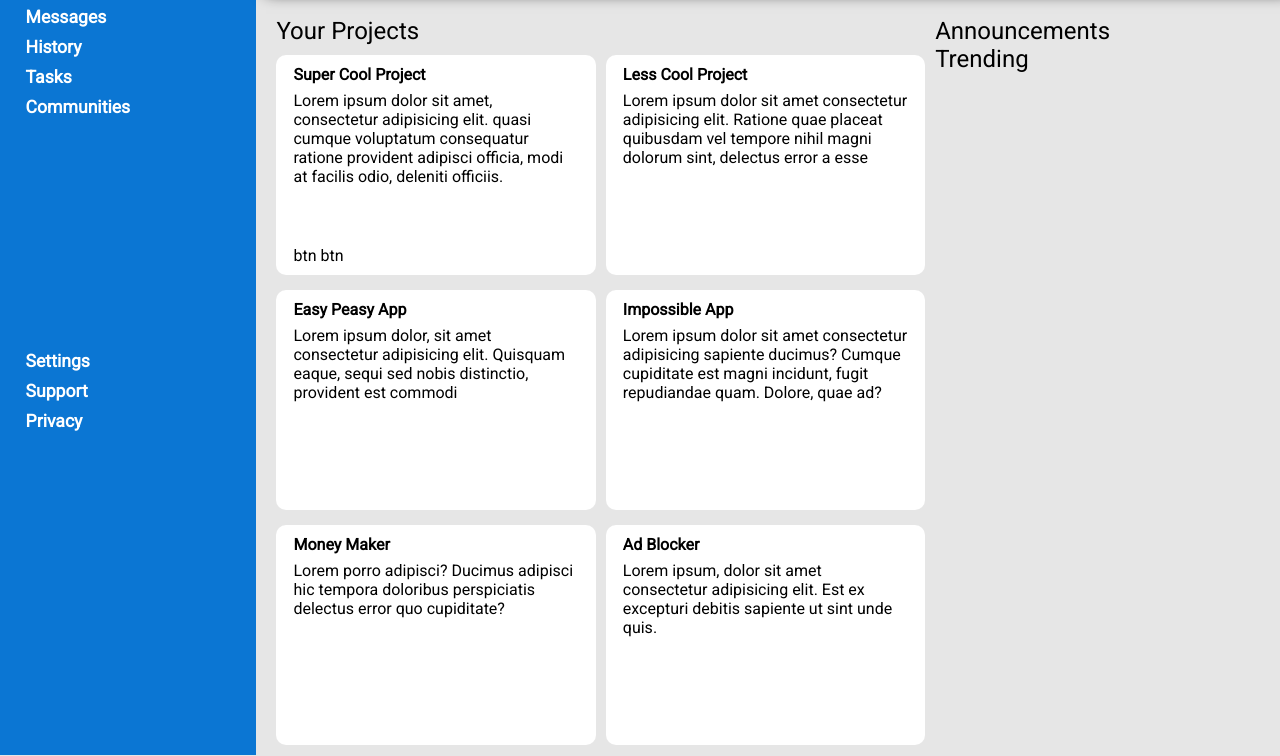
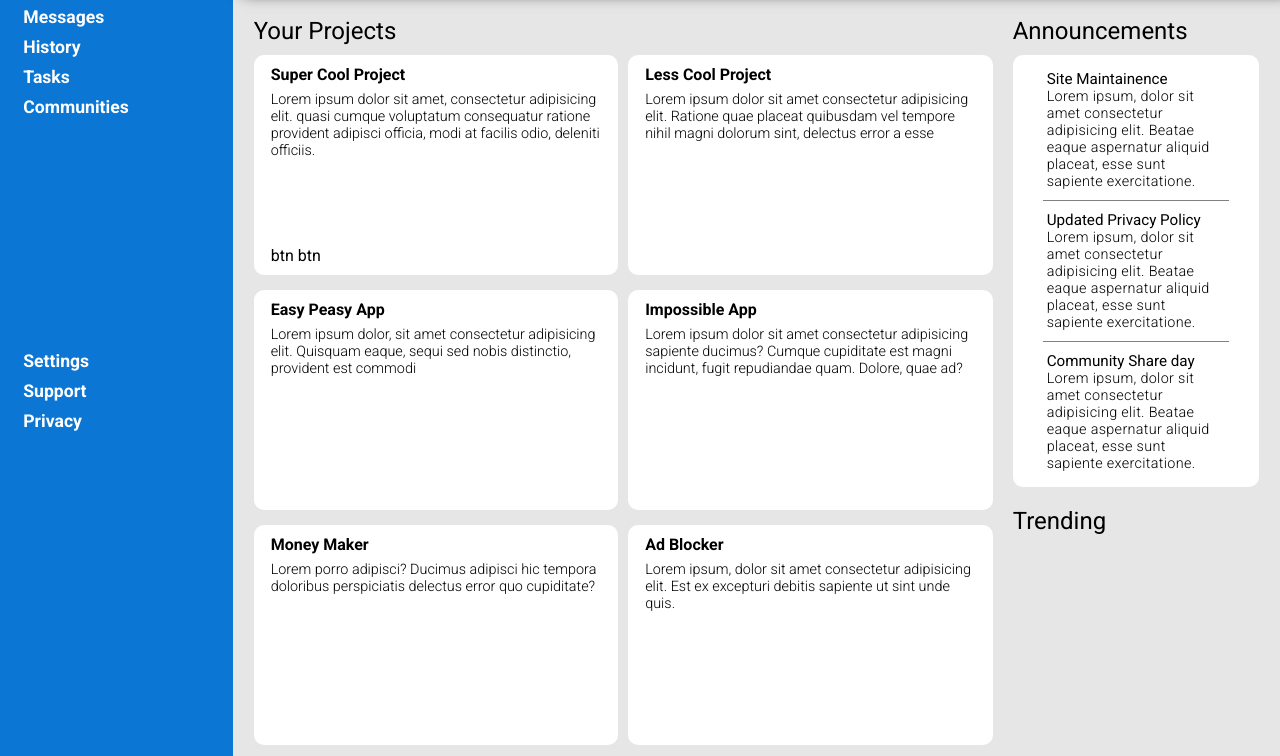
Before and after one commit to amrxt1/admin-dashboard, a plain HTML site: page index.html in a window 1280 px wide. Shown: the part 153-909 px from the top of the page. Drawn offline with Linux system fonts and the light colour scheme.

Commit message:
Complete Announcements styling

```diff
--- a/index.html
+++ b/index.html
@@ -7,7 +7,7 @@
     <title>Dashboard</title>
     <link rel="stylesheet" href="./styles.css" />
     <style>
-      @import url("https://fonts.googleapis.com/css2?family=Roboto&display=swap");
+      @import url("https://fonts.googleapis.com/css2?family=Roboto:ital,wght@0,100;0,300;0,400;0,500;0,700;0,900;1,100;1,300;1,400;1,500;1,700;1,900&display=swap");
     </style>
   </head>
   <body>
@@ -133,6 +133,34 @@
           <div class="notice-board">
             <div class="announcements">
               <div class="heading">Announcements</div>
+              <div id="area">
+                <div class="announcement">
+                  <div class="heading">Site Maintainence</div>
+                  <div class="text">
+                    Lorem ipsum, dolor sit amet consectetur adipisicing elit.
+                    Beatae eaque aspernatur aliquid placeat, esse sunt sapiente
+                    exercitatione.
+                  </div>
+                </div>
+                <div class="separator"></div>
+                <div class="announcement">
+                  <div class="heading">Updated Privacy Policy</div>
+                  <div class="text">
+                    Lorem ipsum, dolor sit amet consectetur adipisicing elit.
+                    Beatae eaque aspernatur aliquid placeat, esse sunt sapiente
+                    exercitatione.
+                  </div>
+                </div>
+                <div class="separator"></div>
+                <div class="announcement">
+                  <div class="heading">Community Share day</div>
+                  <div class="text">
+                    Lorem ipsum, dolor sit amet consectetur adipisicing elit.
+                    Beatae eaque aspernatur aliquid placeat, esse sunt sapiente
+                    exercitatione.
+                  </div>
+                </div>
+              </div>
             </div>
             <div class="trending">
               <div class="heading">Trending</div>
--- a/styles.css
+++ b/styles.css
@@ -10,7 +10,7 @@ body {
 .container {
   height: 100%;
   display: grid;
-  grid-template-columns: 1fr 4fr;
+  grid-template-columns: 1fr 4.5fr;
   grid-template-rows: 1fr;
 }
 
@@ -100,9 +100,9 @@ a:visited {
 
 .main {
   display: grid;
-  grid-template: 1fr / 2fr 1fr;
+  grid-template: 1fr / 3fr 1fr;
   padding: 1% 2%;
-  gap: 10px;
+  gap: 20px;
 }
 
 .projects {
@@ -126,17 +126,47 @@ a:visited {
   gap: 7px;
   padding: 10px 17px;
 }
-.stripe {
-  background-color: yellow;
-  width: 10px;
-  grid-row: span 3;
+.description {
+  font-weight: 300;
+  font-size: 0.9rem;
 }
 
 .notice-board {
   display: flex;
   flex-direction: column;
+  gap: 20px;
 }
+.announcements {
+  display: grid;
+  gap: 10px;
+}
+.announcements > #area {
+  background-color: white;
+  border-radius: 10px;
+  padding: 15px 30px;
 
+  display: flex;
+  flex-direction: column;
+  gap: 5px;
+}
+.announcement {
+  padding: 0px 4px;
+}
+.announcement > .heading {
+  font-size: 0.95rem;
+  font-weight: 400;
+}
+.announcement > .text {
+  font-weight: 300;
+  font-size: 0.9rem;
+  letter-spacing: 0.02rem;
+}
+.separator {
+  height: 1px;
+  width: 100%;
+  background-color: gray;
+  margin: 5px 0px;
+}
 /*
 classes for styling
 */
```
